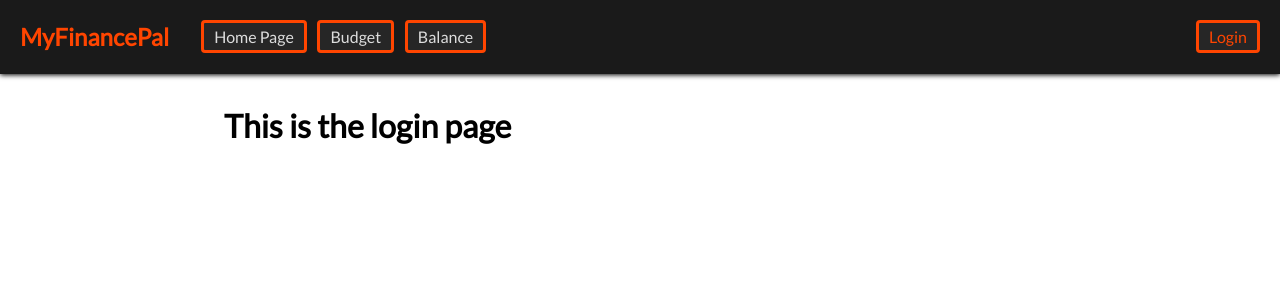
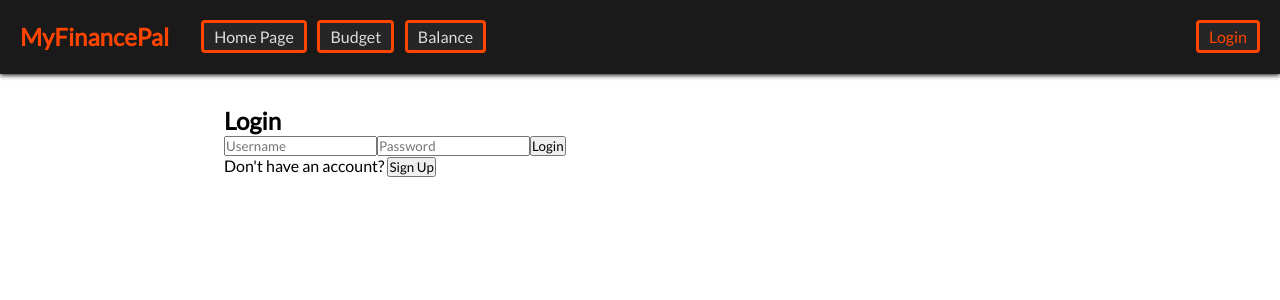
Before and after one commit to brayden-aldrich/Personal-Finance-Management-System, a React (Create React App) app: page /login in a window 1280 px wide. Shown: the top 300 px of the page. Built offline with nearby package versions, Linux system fonts and the light colour scheme; what javascript-time-ago would draw is missing.

Commit message:
feat: Login page In this commit I am making a login page with logic to either login or sign up. The data should then be stored appended to userdata.js This does not save the data! that would require a database.

```diff
--- a/src/pages/LoginPage.js
+++ b/src/pages/LoginPage.js
@@ -1,14 +1,130 @@
-import React from "react";
-//import EncDec from "../components/EncDec";
+import React, { useState } from 'react';
+import userData from '../../src/userdata'; // Path to your user data file
 
-function LoginPage() {
-    return(
-        <>
-            <h1>
-            This is the login page
-            </h1>
-        </>
+const LoginForm = () => {
+    const [username, setUsername] = useState('');
+    const [password, setPassword] = useState('');
+    const [errorMessage, setErrorMessage] = useState('');
+    const [isSigningUp, setIsSigningUp] = useState(false);
+    const [isSigningUpComplete, setIsSigningUpComplete] = useState(false);
+    const [isLoggedIn, setIsLoggedIn] = useState(false);
+
+    const handleLogin = (e) => {
+      e.preventDefault();
+
+      // Check if entered username/password match any user in userData
+      const user = userData.users.find(
+        (u) => u.username === username && u.password === password
+      );
+
+      if (user) {
+        // Perform successful login actions
+        console.log('Login successful!');
+        setErrorMessage('');
+        setIsLoggedIn(true);
+      } else {
+        // Display an error message for invalid credentials
+        setErrorMessage('Invalid username or password');
+      }
+    };
+
+    const handleSignUp = (e) => {
+      e.preventDefault();
+
+      if (!isSigningUpComplete) {
+        // Mark sign-up as complete without saving user data
+        setIsSigningUpComplete(true);
+        return;
+      }
+
+      // Check if entered username already exists in userData
+      const userExists = userData.users.some((u) => u.username === username);
+
+      if (userExists) {
+        // Display an error message for existing username
+        setErrorMessage('Username already exists');
+      } else {
+        // Add the new user to userData
+        userData.users.push({ username, password });
+
+        // Perform successful sign-up actions
+        console.log('Sign up successful!');
+        setErrorMessage('');
+        setIsSigningUp(false);
+        setIsSigningUpComplete(false);
+        setIsLoggedIn(true);
+      }
+    };
+
+    const handleToggleSignUp = () => {
+      setIsSigningUp(!isSigningUp);
+      setIsSigningUpComplete(false);
+      setUsername('');
+      setPassword('');
+      setErrorMessage('');
+    };
+
+    const handleInputChange = (e) => {
+      if (!isSigningUpComplete) {
+        setIsSigningUpComplete(true);
+      }
+      setUsername(e.target.value);
+    };
+
+    if (isLoggedIn) {
+      return (
+        <div>
+          <h2>You are logged in!</h2>
+          <button onClick={() => setIsLoggedIn(false)}>Sign Out</button>
+        </div>
+      );
+    }
+
+    return (
+      <form onSubmit={isSigningUp ? handleSignUp : handleLogin}>
+        <h2>{isSigningUp ? 'Sign Up' : 'Login'}</h2>
+        <input
+          type="text"
+          value={username}
+          onChange={handleInputChange}
+          placeholder="Username"
+          disabled={isSigningUp && isSigningUpComplete}
+        />
+        <input
+          type="password"
+          value={password}
+          onChange={(e) => setPassword(e.target.value)}
+          placeholder="Password"
+          disabled={isSigningUp && isSigningUpComplete}
+        />
+        {!isSigningUp && !isSigningUpComplete ? (
+          <button type="submit">Login</button>
+        ) : isSigningUp && !isSigningUpComplete ? (
+          <button type="button" onClick={handleToggleSignUp}>
+            Sign Up
+          </button>
+        ) : (
+          <button type="submit">Complete Sign Up</button>
+        )}
+        {errorMessage && <div>{errorMessage}</div>}
+        {isSigningUp && (
+          <p>
+            Already have an account?{' '}
+            <button className="link-button" onClick={handleToggleSignUp}>
+              Login
+            </button>
+          </p>
+        )}
+        {!isSigningUp && !isSigningUpComplete && (
+          <p>
+            Don't have an account?{' '}
+            <button className="link-button" onClick={handleToggleSignUp}>
+              Sign Up
+            </button>
+          </p>
+        )}
+      </form>
     );
-}
+  };
 
-export default LoginPage;
+  export default LoginForm;
--- /dev/null
+++ b/src/userdata.js
@@ -0,0 +1,9 @@
+// Example userData.js
+const userData = {
+    users: [
+      { username: 'user1', password: 'password1' },
+      { username: 'user2', password: 'password2' },
+    ],
+  };
+
+  export default userData;
```
Also changed, not shown: src/pages/login.scss (added).
